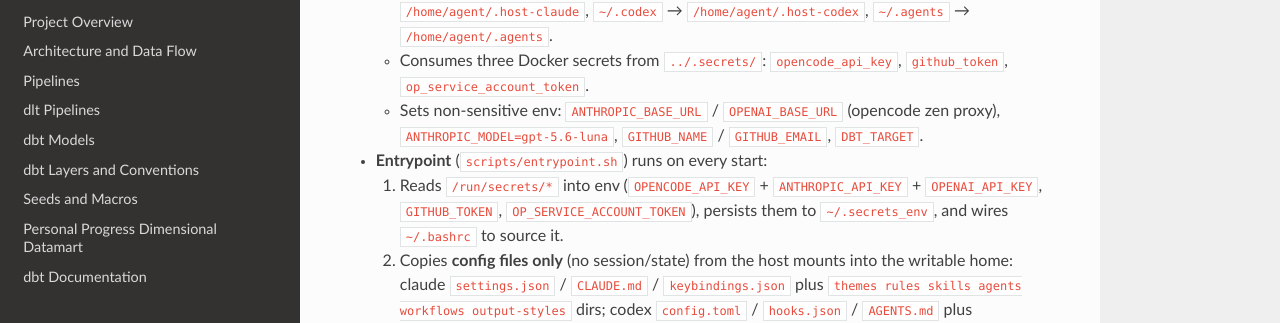
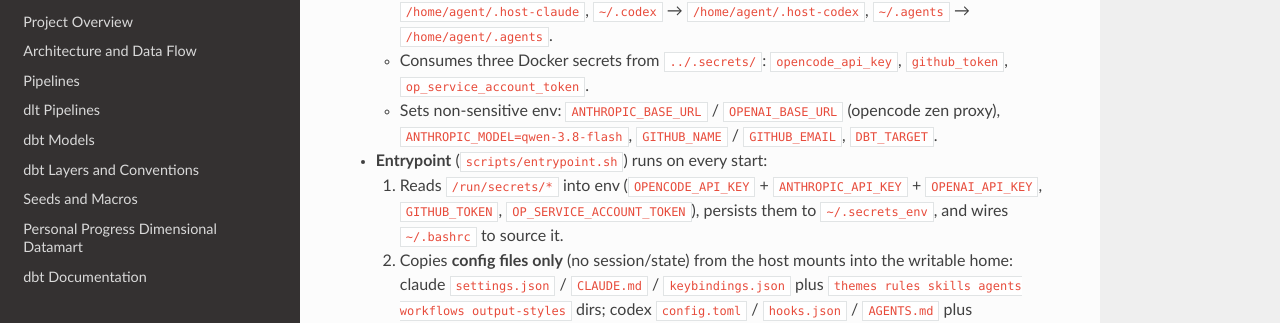
Before and after one commit to michaelconan/personal-reporting-pipelines, a Sphinx documentation site: the page built from docs/source/agent_container.md, in a window 1280 px wide and 900 px high, scrolled down 964 px. Shown: the part 130-453 px from the top of the window. Built offline with Sphinx 7.4.7 and the Read the Docs theme 3.1.0, drawn with Linux system fonts in a browser that asks for light colours; pages that are not in the unit, such as notebooks, are missing from menus.

Commit message:
fix(agentcontainer): switch default model to qwen-3.8-flash
Update ANTHROPIC_MODEL default and sync the agent container docs.

Co-authored-by: OpenCode (Muse Spark) <opencode-agent[bot]@users.noreply.github.com>

```diff
--- a/docs/source/agent_container.md
+++ b/docs/source/agent_container.md
@@ -24,7 +24,7 @@ This page describes the limited-access agent container in `.agentcontainer/` —
   - Forwards the host SSH agent (`/run/host-services/ssh-auth.sock`, read-only) — no private keys enter the container.
   - Mounts host agent configs read-only: `~/.config/opencode`, `~/.claude` → `/home/agent/.host-claude`, `~/.codex` → `/home/agent/.host-codex`, `~/.agents` → `/home/agent/.agents`.
   - Consumes three Docker secrets from `../.secrets/`: `opencode_api_key`, `github_token`, `op_service_account_token`.
-  - Sets non-sensitive env: `ANTHROPIC_BASE_URL` / `OPENAI_BASE_URL` (opencode zen proxy), `ANTHROPIC_MODEL=gpt-5.6-luna`, `GITHUB_NAME` / `GITHUB_EMAIL`, `DBT_TARGET`.
+  - Sets non-sensitive env: `ANTHROPIC_BASE_URL` / `OPENAI_BASE_URL` (opencode zen proxy), `ANTHROPIC_MODEL=qwen-3.8-flash`, `GITHUB_NAME` / `GITHUB_EMAIL`, `DBT_TARGET`.
 - **Entrypoint** (`scripts/entrypoint.sh`) runs on every start:
   1. Reads `/run/secrets/*` into env (`OPENCODE_API_KEY` + `ANTHROPIC_API_KEY` + `OPENAI_API_KEY`, `GITHUB_TOKEN`, `OP_SERVICE_ACCOUNT_TOKEN`), persists them to `~/.secrets_env`, and wires `~/.bashrc` to source it.
   2. Copies **config files only** (no session/state) from the host mounts into the writable home: claude `settings.json` / `CLAUDE.md` / `keybindings.json` plus `themes rules skills agents workflows output-styles` dirs; codex `config.toml` / `hooks.json` / `AGENTS.md` plus `*.config.toml` profiles. OpenCode needs no copy (config stays on its read-only mount, state lives in `~/.local/share/opencode/`); dlthub skills stay on the `~/.agents` mount.
```
Also changed, not shown: 1 other file.
